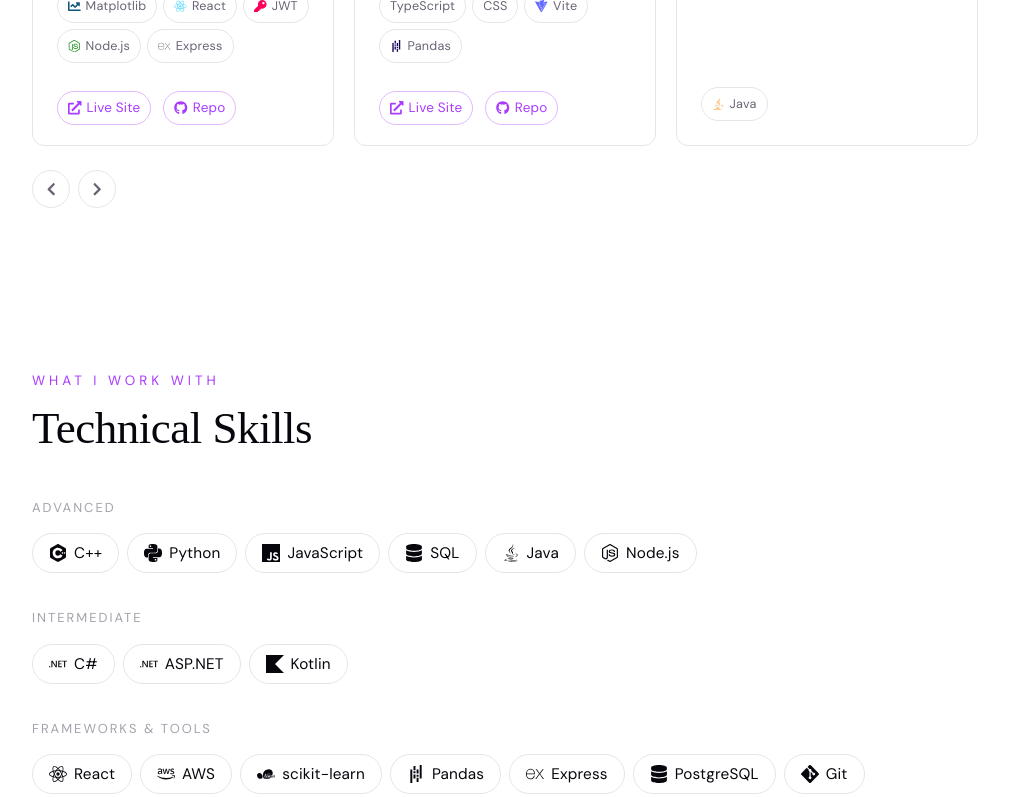
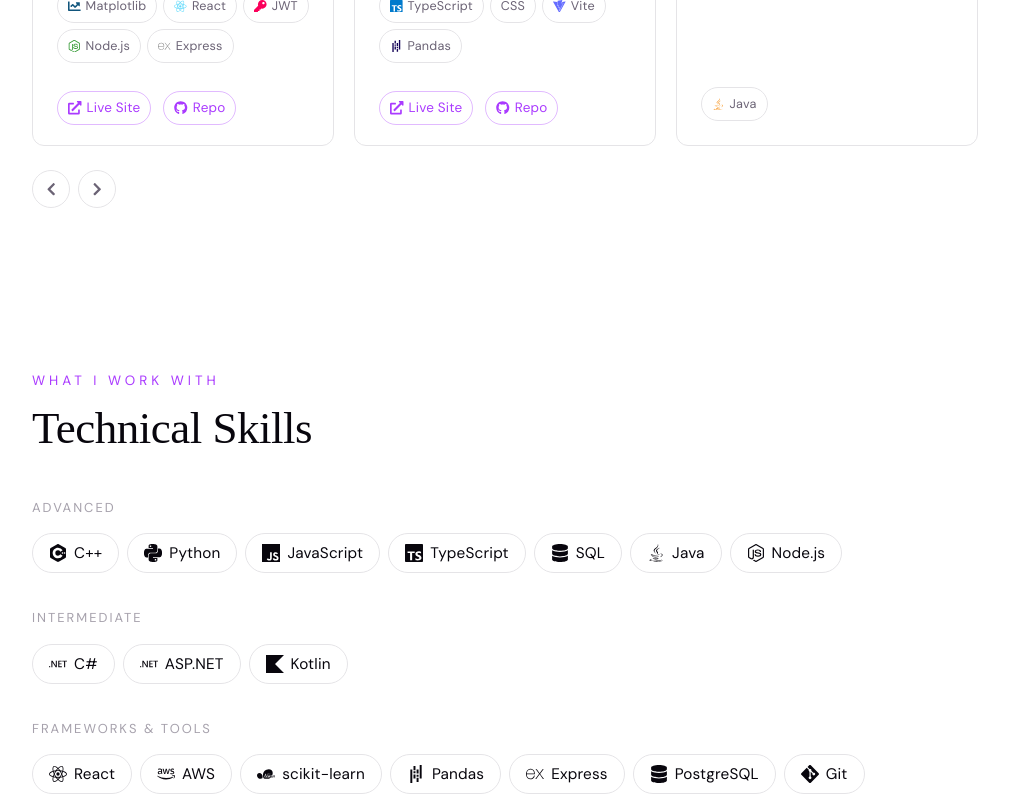
Before and after one commit to onasito/onasito.github.io, a React (Vite) app in the folder my-app/: page / in a window 1280 px wide. Shown: the part 1558-2355 px from the top of the page, without its empty margins (185-1194 px from the left). Built offline with nearby package versions, Linux system fonts and the light colour scheme.

Commit message:
Fixed file path for new resume and added TypeScript to skills

```diff
--- a/my-app/src/components/Hero.jsx
+++ b/my-app/src/components/Hero.jsx
@@ -37,7 +37,7 @@ export default function Hero() {
       </div>
       <p className="hero-bio">Turning a lifelong passion for sports into a career focused on analytics, machine learning, and software development. I enjoy building data-driven applications that transform raw information into meaningful insights.</p>
       <div className="hero-cta">
-        <a href="/OnasisCSResume.pdf" download className="btn btn-primary">
+        <a href="/Onasis_A_Resume.pdf" download className="btn btn-primary">
           <FaDownload />
           Résumé
         </a>
--- a/my-app/src/components/Projects.jsx
+++ b/my-app/src/components/Projects.jsx
@@ -2,7 +2,8 @@ import { useRef } from 'react';
 import { FaChevronLeft, FaChevronRight, FaChartLine, FaKey, FaJava, FaExternalLinkAlt, FaGithub } from 'react-icons/fa';
 import {
   SiPython, SiScikitlearn, SiPandas, SiJavascript,
-  SiReact, SiCss, SiVite, SiNodedotjs, SiExpress, SiMongodb, SiKotlin
+  SiReact, SiCss, SiVite, SiNodedotjs, SiExpress, SiMongodb, SiKotlin,
+  SiTypescript
 } from 'react-icons/si';
 import './Projects.css';
 
@@ -21,6 +22,7 @@ const techIcons = {
   'JWT':         { icon: FaKey,         color: '#FB015B' },
   'Java':        { icon: FaJava,        color: '#F7931E' },
   'Kotlin':      { icon: SiKotlin,      color: '#0095D5' },
+  'TypeScript':  { icon: SiTypescript,  color: '#007acc' },
 };
 
 const projects = [
--- a/my-app/src/components/Skills.jsx
+++ b/my-app/src/components/Skills.jsx
@@ -2,7 +2,7 @@ import './Skills.css';
 import {
   SiCplusplus, SiPython, SiJavascript, SiNodedotjs,
   SiDotnet, SiReact, SiScikitlearn, SiPandas,
-  SiExpress, SiMongodb, SiGit, SiKotlin
+  SiExpress, SiMongodb, SiGit, SiKotlin, SiTypescript
 } from 'react-icons/si';
 import { FaJava, FaDatabase, FaAws } from 'react-icons/fa';
 
@@ -13,6 +13,7 @@ const skills = [
       { name: 'C++',        icon: SiCplusplus },
       { name: 'Python',     icon: SiPython },
       { name: 'JavaScript', icon: SiJavascript },
+      { name: 'TypeScript', icon: SiTypescript },
       { name: 'SQL',        icon: FaDatabase },
       { name: 'Java',       icon: FaJava },
       { name: 'Node.js',    icon: SiNodedotjs },
```
